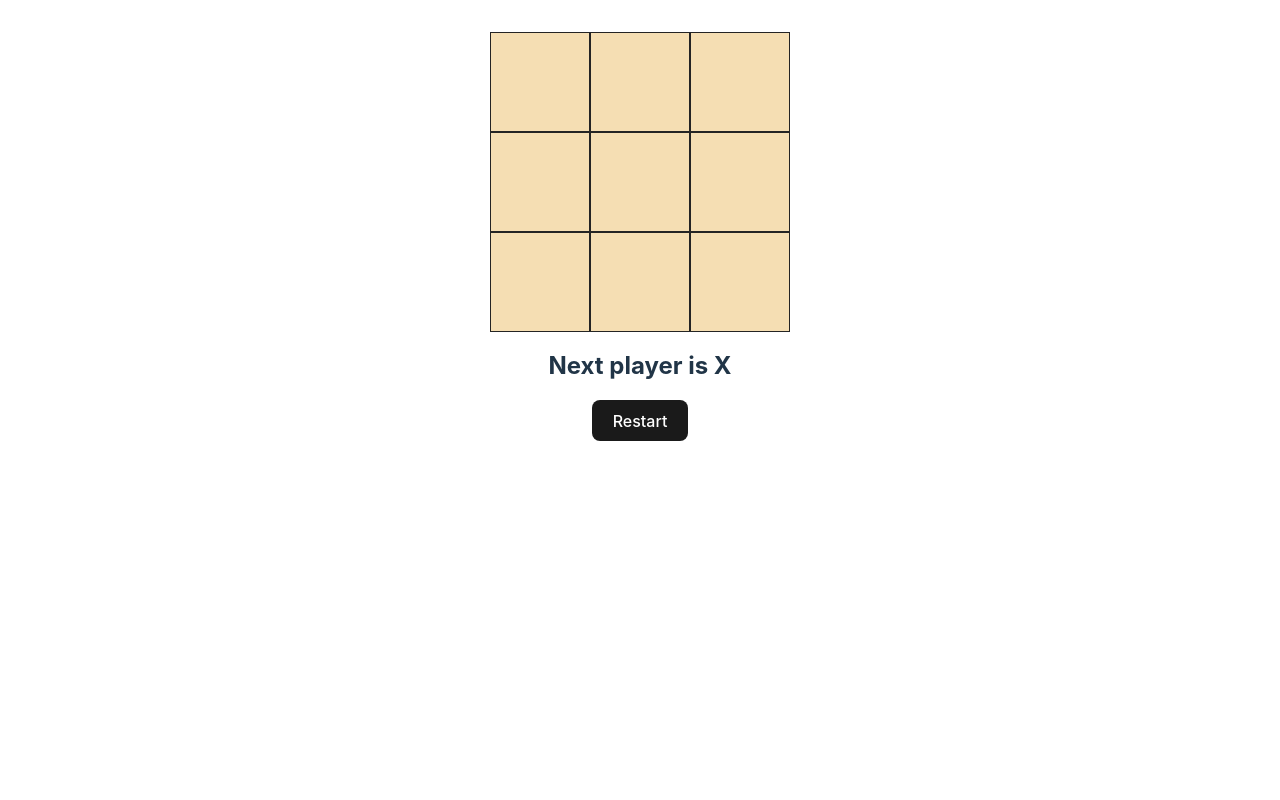
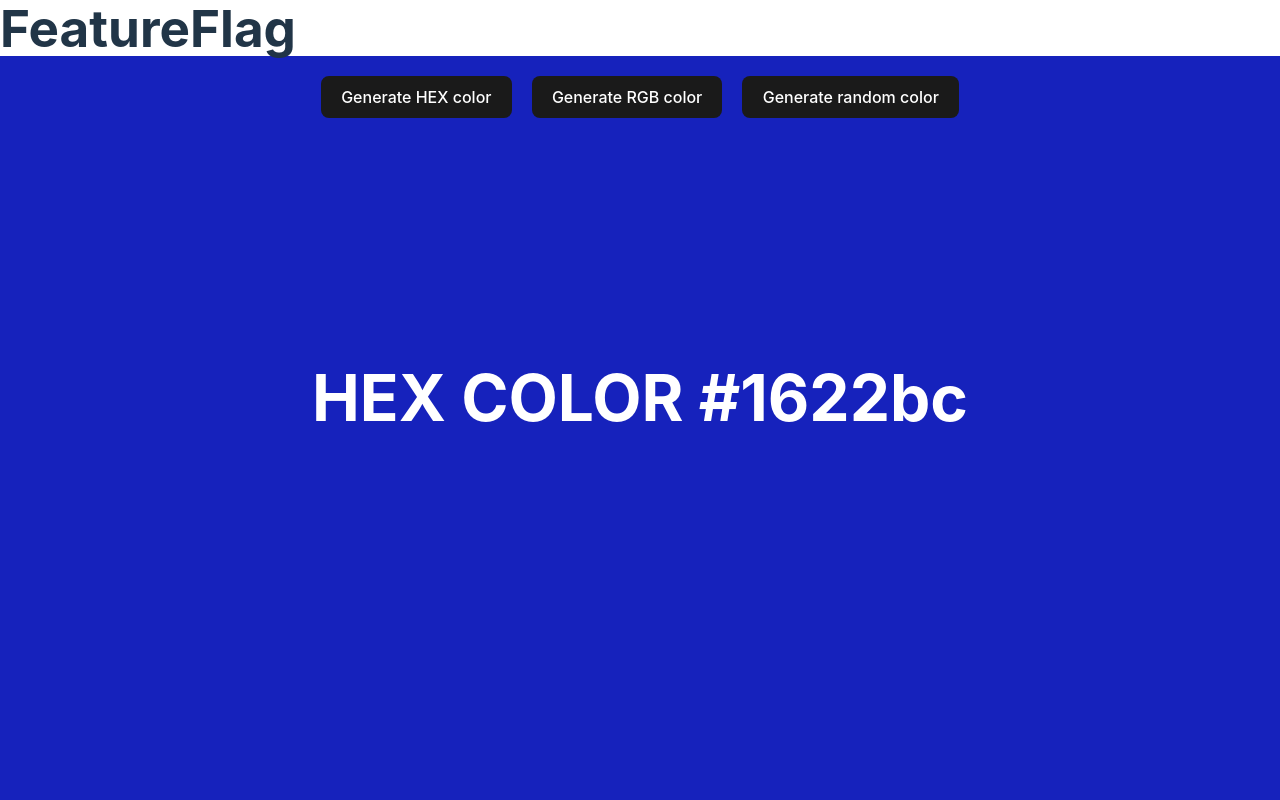
Before and after one commit to Mezin24/20-small-react-projects, a React (Vite) app: page / in a window 1280 px wide. Shown: the top 800 px of the page. Built offline with nearby package versions, Linux system fonts and the light colour scheme.

Commit message:
add feature flag

```diff
--- a/src/App.tsx
+++ b/src/App.tsx
@@ -1,6 +1,8 @@
 import Accordion from './components/accordion/Accordion';
 import ColorGenerator from './components/colorGenerator/ColorGenerator';
 import TubExample from './components/custom-tubs/TubExample';
+import FeatureFlag from './components/featureFlag/FeatureFlag';
+import { FeatureFlagProvider } from './components/featureFlag/content/FeatureFlagProvider';
 import GithubFinder from './components/github-finder/GithubFinder';
 import LoadMore from './components/load-more/LoadMore';
 import ModalExample from './components/modal/ModalExample';
@@ -30,7 +32,10 @@
       {/* <ModalExample /> */}
       {/* <GithubFinder /> */}
       {/* <SearchAutocomplete /> */}
-      <TicTacToe />
+      {/* <TicTacToe /> */}
+      <FeatureFlagProvider>
+        <FeatureFlag />
+      </FeatureFlagProvider>
     </>
   );
 }
--- /dev/null
+++ b/src/components/featureFlag/FeatureFlag.tsx
@@ -0,0 +1,46 @@
+import Accordion from '../accordion/Accordion';
+import ColorGenerator from '../colorGenerator/ColorGenerator';
+import Slider from '../slider/Slider';
+import StarRating from '../star-rating/StarRating';
+import TicTacToe from '../tic-tac-toe/TicTacToe';
+import { useFeatureFlagContext } from './content/FeatureFlagProvider';
+
+const FeatureFlag = () => {
+  const { featureFlags, isLoading } = useFeatureFlagContext();
+
+  const featureFlagsComponents = [
+    {
+      label: 'accordion',
+      component: <Accordion />,
+    },
+    {
+      label: 'colorGenerator',
+      component: <ColorGenerator />,
+    },
+    {
+      label: 'slider',
+      component: <Slider />,
+    },
+    {
+      label: 'starRating',
+      component: <StarRating />,
+    },
+    {
+      label: 'ticTacToe',
+      component: <TicTacToe />,
+    },
+  ];
+
+  if (isLoading) {
+    return <h1>Loading...</h1>;
+  }
+  return (
+    <div>
+      <h1>FeatureFlag</h1>
+      {featureFlagsComponents.map((feature) =>
+        featureFlags[feature.label] ? feature.component : null
+      )}
+    </div>
+  );
+};
+export default FeatureFlag;
--- /dev/null
+++ b/src/components/featureFlag/content/FeatureFlagProvider.tsx
@@ -0,0 +1,47 @@
+import {
+  ReactNode,
+  createContext,
+  useContext,
+  useEffect,
+  useState,
+} from 'react';
+import { featureFlagDataFetching } from '../data';
+
+interface FeatureFlagContextValues {
+  isLoading: boolean;
+  featureFlags: Record<string, boolean>;
+}
+
+export const FeatureFlagContext = createContext<FeatureFlagContextValues>({
+  isLoading: false,
+  featureFlags: {},
+});
+
+export const FeatureFlagProvider = ({ children }: { children: ReactNode }) => {
+  const [isLoading, setIsLoading] = useState(false);
+  const [featureFlags, setfeatureFlags] = useState<Record<string, boolean>>({});
+
+  useEffect(() => {
+    const fetchData = async () => {
+      setIsLoading(true);
+      try {
+        const response = await featureFlagDataFetching();
+        setfeatureFlags(response as Record<string, boolean>);
+      } catch (error) {
+        console.log(error);
+      } finally {
+        setIsLoading(false);
+      }
+    };
+
+    fetchData();
+  }, []);
+
+  return (
+    <FeatureFlagContext.Provider value={{ isLoading, featureFlags }}>
+      {children}
+    </FeatureFlagContext.Provider>
+  );
+};
+
+export const useFeatureFlagContext = () => useContext(FeatureFlagContext);
--- /dev/null
+++ b/src/components/featureFlag/data.ts
@@ -0,0 +1,18 @@
+export const featureFlagData = {
+  accordion: false,
+  colorGenerator: true,
+  slider: false,
+  starRating: true,
+  ticTacToe: true,
+};
+
+export const featureFlagDataFetching = async () => {
+  try {
+    const response = await new Promise((resolve) => {
+      setTimeout(() => resolve(featureFlagData), 500);
+    });
+    return response;
+  } catch (error) {
+    console.log('No data');
+  }
+};
```
